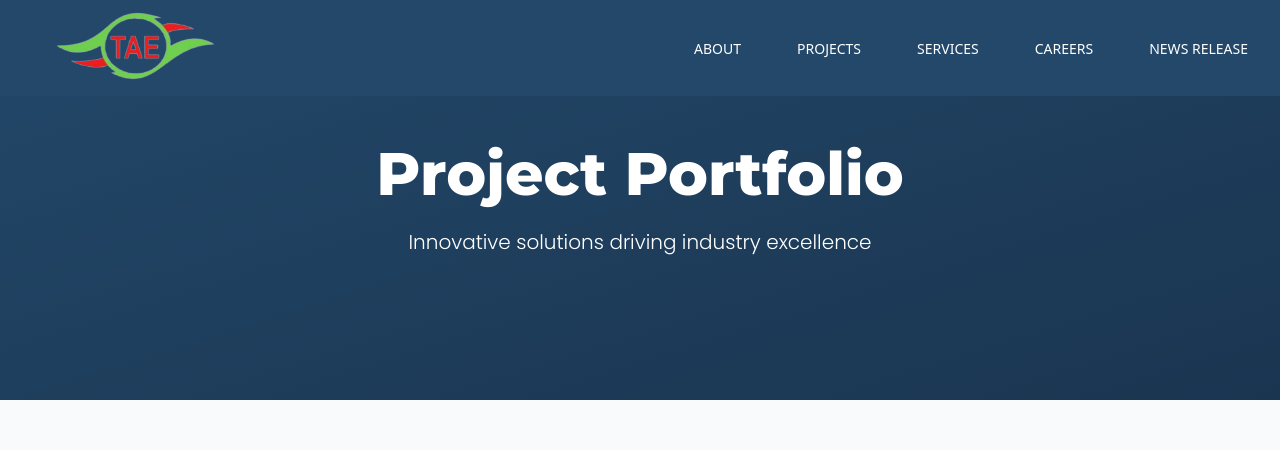
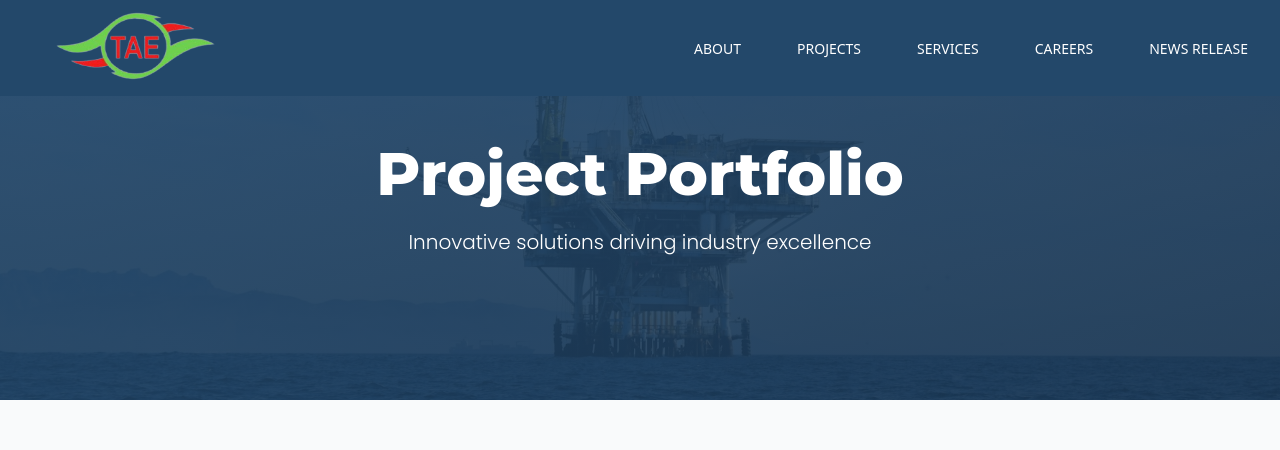
Before and after one commit to spacegod1/Trans-Atlan, a Next.js app: page /projects in a window 1280 px wide. Shown: the top 450 px of the page. Built offline with nearby package versions, Linux system fonts and the light colour scheme.

Commit message:
projects update

```diff
--- a/app/projects/page.jsx
+++ b/app/projects/page.jsx
@@ -73,7 +73,12 @@ export default function Projects() {
     return (
         <main className="min-h-screen bg-white">
             {/* Hero Section */}
-            <section className="relative h-[40vh] lg:h-[50vh] min-h-[300px] bg-gradient-to-br from-[#23486A] to-[#1a3550]">
+            <section className="relative h-[40vh] lg:h-[50vh] min-h-[300px]">
+                <div
+                    className="absolute inset-0 bg-cover bg-center bg-no-repeat"
+                    style={{ backgroundImage: 'url("/offshore-rig-view.jpg")' }}
+                />
+                <div className="absolute inset-0 bg-gradient-to-br from-[#23486A]/90 to-[#1a3550]/90" />
                 <div className="relative h-full flex items-center justify-center px-4">
                     <div className="text-center text-white">
                         <motion.div
@@ -158,7 +163,7 @@ export default function Projects() {
                             reducing costs, and implementing innovative solutions across diverse energy projects.
                         </p>
                     </motion.div>
-                </div>
+        </div>
             </section>
         </main>
     );
```
